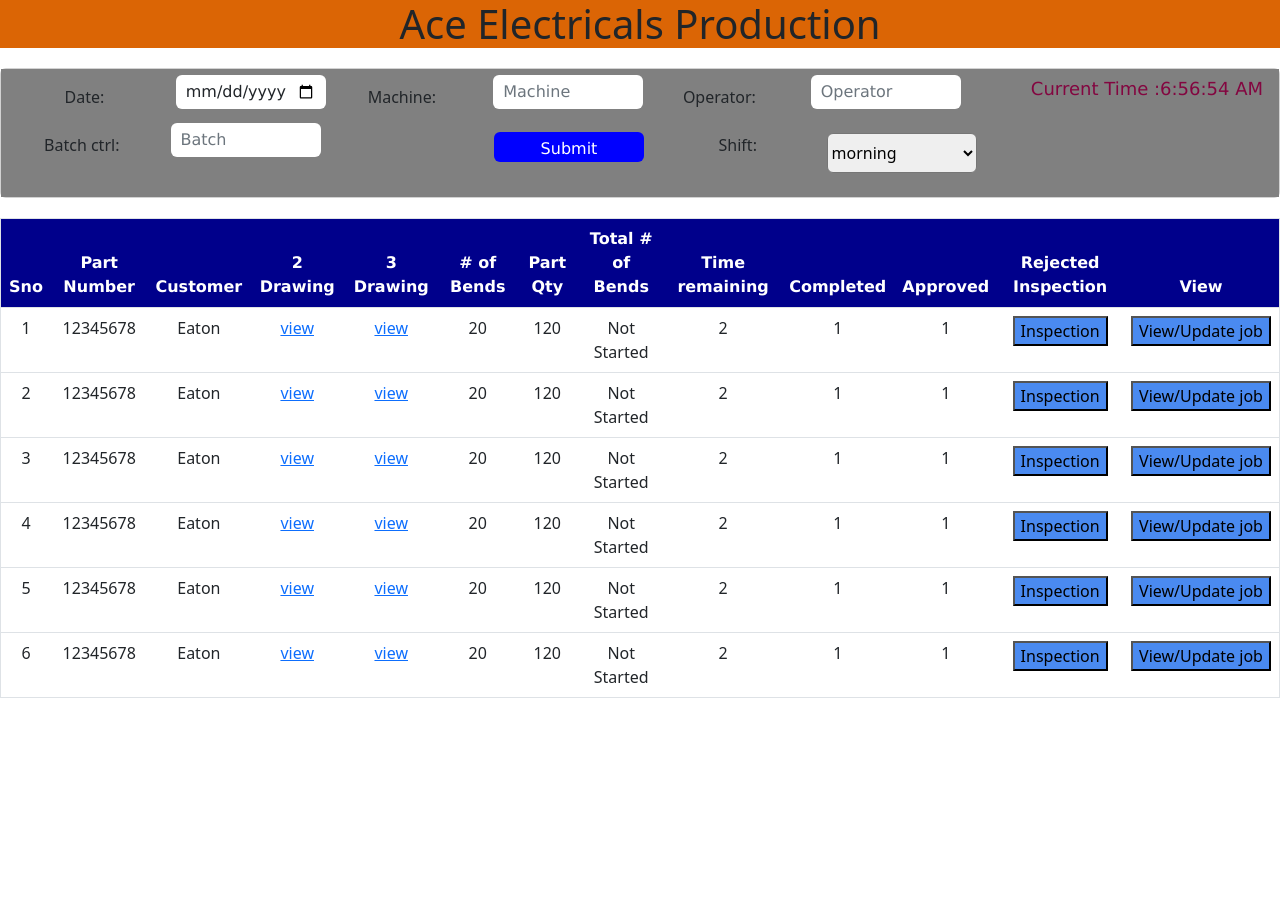
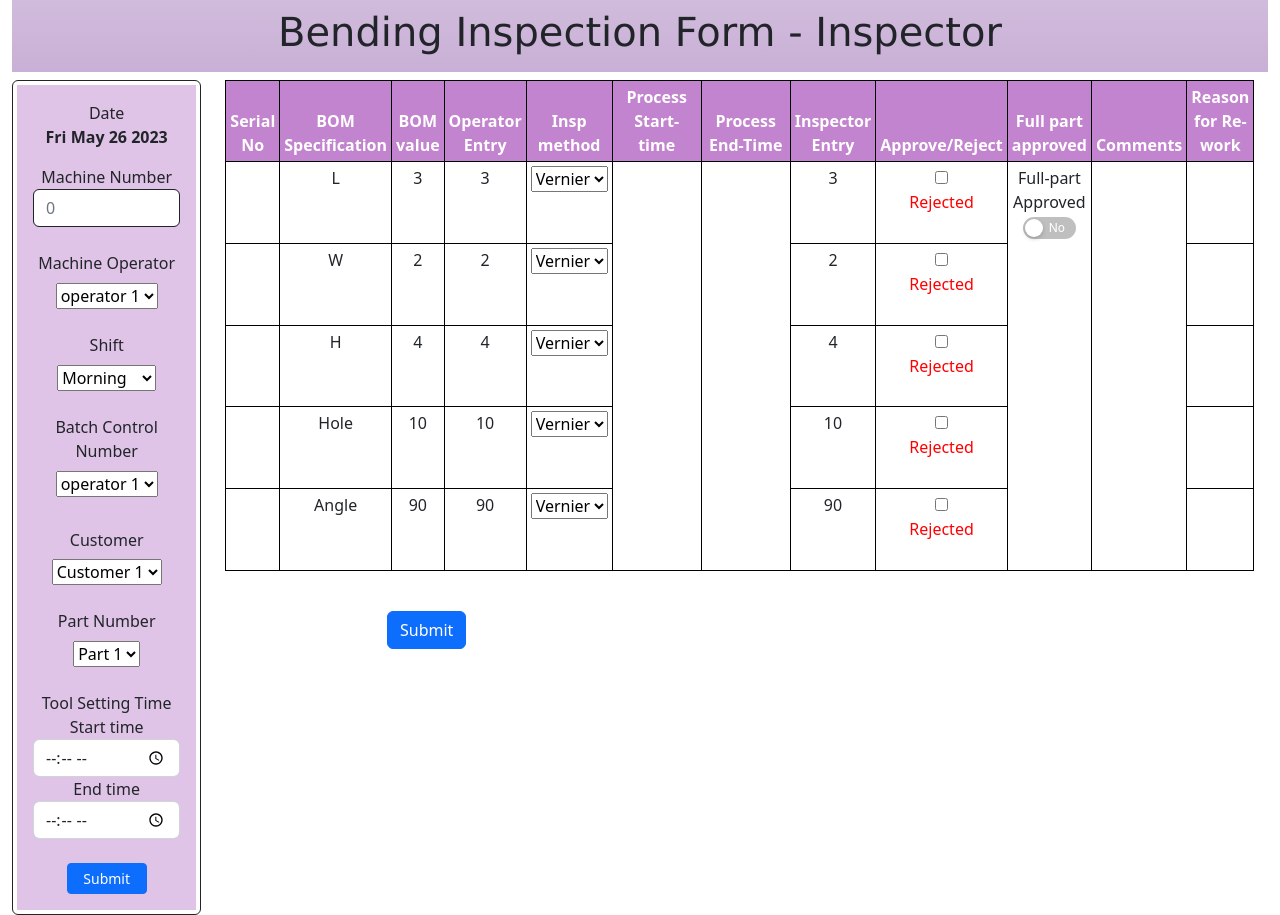
Before and after one commit to GopalaGovindharaju/DXSO-ACE-project, a React (Create React App) app: page /inspector in a window 1280 px wide. Before the commit the page ends 800 px from the top, so only its background shows below. Built offline with nearby package versions, Linux system fonts and the light colour scheme; a web font is replaced by a local one.

Commit message:
component 3 and 4 updated

```diff
--- a/src/App.js
+++ b/src/App.js
@@ -3,6 +3,8 @@ import 'bootstrap/dist/css/bootstrap.min.css';
 import Order from './component1/Order';
 import {Routes, Route} from 'react-router-dom';
 import Table from './component2/table2';
+import Leftcolumn from './component3/leftbox';
+import Lbox from './component4/lbox';
 
 function App() {
   return (
@@ -10,8 +12,8 @@ function App() {
     <Routes>
      <Route path='/' element={<Order/>}></Route>
      <Route path='operator' element={<Table/>}></Route>
-     <Route path='inspection' element={<Table/>}></Route>
-     <Route path='inspector' element={<Table/>}></Route>
+     <Route path='inspection' element={<Leftcolumn/>}></Route>
+     <Route path='inspector' element={<Lbox/>}></Route>
      </Routes>
      </div>
   );
--- a/src/component3/cssfile.css
+++ b/src/component3/cssfile.css
@@ -1,4 +1,4 @@
-.custom-lbox{
+.customlbox{
     background: bisque;
     font-family: verdana;
     font-weight: bold;
--- a/src/component3/leftbox.js
+++ b/src/component3/leftbox.js
@@ -3,14 +3,18 @@ import './cssfile.css'
 import DateComponent from "./datecomp";
 import ButtonValidation from "./addbtn";
 import DataDisplay from "./addbtn";
+import Table from "./downtab";
 
 
 function Leftcolumn(){
 
     return(
         <div class="container">
+            <div>
+            <div class="p-2 mb-2 text-dark bg-gradient text-center fs-4 fw-bold custom-font" style={{ backgroundColor: '#ED7D31' }}><h1>Bending Inspection Form - Operator</h1></div>
+            </div>
         <div class="card">
-            <div class="card-body custom-lbox">
+            <div class="card-body customlbox">
                 <form class="needs-validation"noValidate>
                     <div class="row">
 
@@ -96,13 +100,11 @@ function Leftcolumn(){
                             <button type="submit" className="btn btn-primary btn-sm btn-block" style={{ width: '80px' }}>CLEAR</button>
 
                         </center>
-
-
-
-
                 </form>
             </div>
         </div>
+
+        <Table/>
 
         </div>
 
--- a/src/component4/Table.css
+++ b/src/component4/Table.css
@@ -13,21 +13,6 @@
     border-collapse: collapse;
 }
 
-.select {
-    width: 100%;
-    padding: 4px;
-}
-
-.submit-button {
-    background-color: burlywood;
-    color: white;
-    padding: 10px 20px;
-    border: none;
-    cursor: pointer;
-    font-size: 16px;
-    align-items: center;
-}
-
 .tb1{
     margin:none;
     padding: 5px 10px;
@@ -36,16 +21,20 @@
     height: 400px;
 }
 
+table tr:nth-child(even) {
+    background-color: rgb(255, 255, 255);
+}
+
 .custom-tab{
     height: 20px;
 }
 
 .custom-card-color{
-    background-color: rgb(206, 210, 238);
+    background-color: rgb(223, 196, 231);
 }
 
 .custom-table{
-    background-color: rgb(216, 222, 246);
+    background-color:#c384cf;
 }
 
 .custom-tb{
@@ -54,6 +43,7 @@
 }
 .table th, table tr, table td{
     border-color: black;
+
 }
 
 .custom-tb2{
--- a/src/component4/Table.js
+++ b/src/component4/Table.js
@@ -17,7 +17,7 @@ function Table(){
         <div class="container">
 
           <table class="table table-bordered table-sm">
-                <thead class="custom-table">
+                <thead class="custom-table text-dark">
                 <tr>
                     <th scope="col">Serial No</th>
                     <th scope="col">BOM Specification</th>
--- a/src/component4/lbox.js
+++ b/src/component4/lbox.js
@@ -7,10 +7,9 @@ import Table from "./Table";
 
 function Lbox() {
 
-
-
     return (
         <div class="container-fluid">
+            <div class="p-2 mb-2 text-dark bg-gradient text-center fs-4 fw-bold custom-font" style={{ backgroundColor: '#C9B0D6' }}><h1>Bending Inspection Form - Inspector</h1></div>
             <div class="row">
                 <div class="col-sm-2">
                     <div class="card p-1 border border-dark">
```
